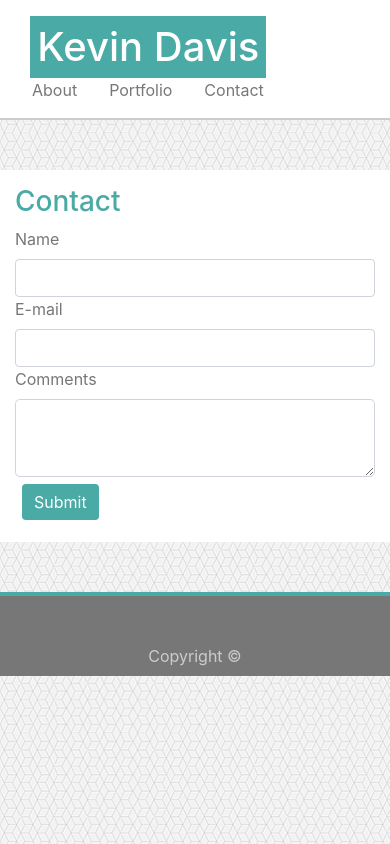
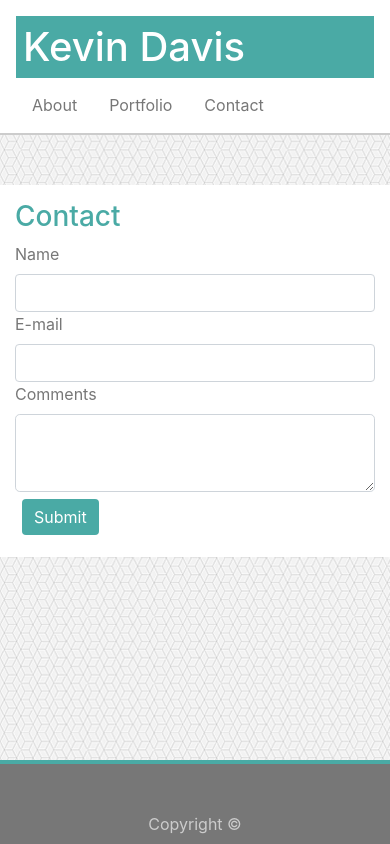
Before and after one commit to dawnpatrol506/Bootstrap-Portfolio, a plain HTML site: page contact.html in a window 390 px wide. Drawn offline with nearby package versions, Linux system fonts and the light colour scheme.

Commit message:
finished all screen sizes all pages, added media query

```diff
--- a/assets/css/style.css
+++ b/assets/css/style.css
@@ -81,3 +81,16 @@ section:after{
     height: 180px;
     width: auto;
 }
+
+footer{
+    position: fixed;
+    bottom: 0px;
+}
+
+@media screen and (max-width: 640px){
+    h1{
+        width: 100%;
+        left: 0px;
+        margin-bottom: 15px;
+    }
+}
--- a/contact.html
+++ b/contact.html
@@ -11,7 +11,7 @@
 </head>
 
 <body>
-    <nav class="container navbar">
+    <nav class="container-fluid navbar col-sm-12">
         <h1>Kevin Davis</h1>
         <ul class="nav">
             <li class="nav-item">
@@ -39,7 +39,7 @@
         </form>
     </section>
 
-    <footer class="container">
+    <footer class="container-fluid">
         <p><span class="copy-right">Copyright &copy</span></p>
     </footer>
 
```
Also changed, not shown: index.html (+2 -2 lines), portfolio.html (+2 -2 lines).
